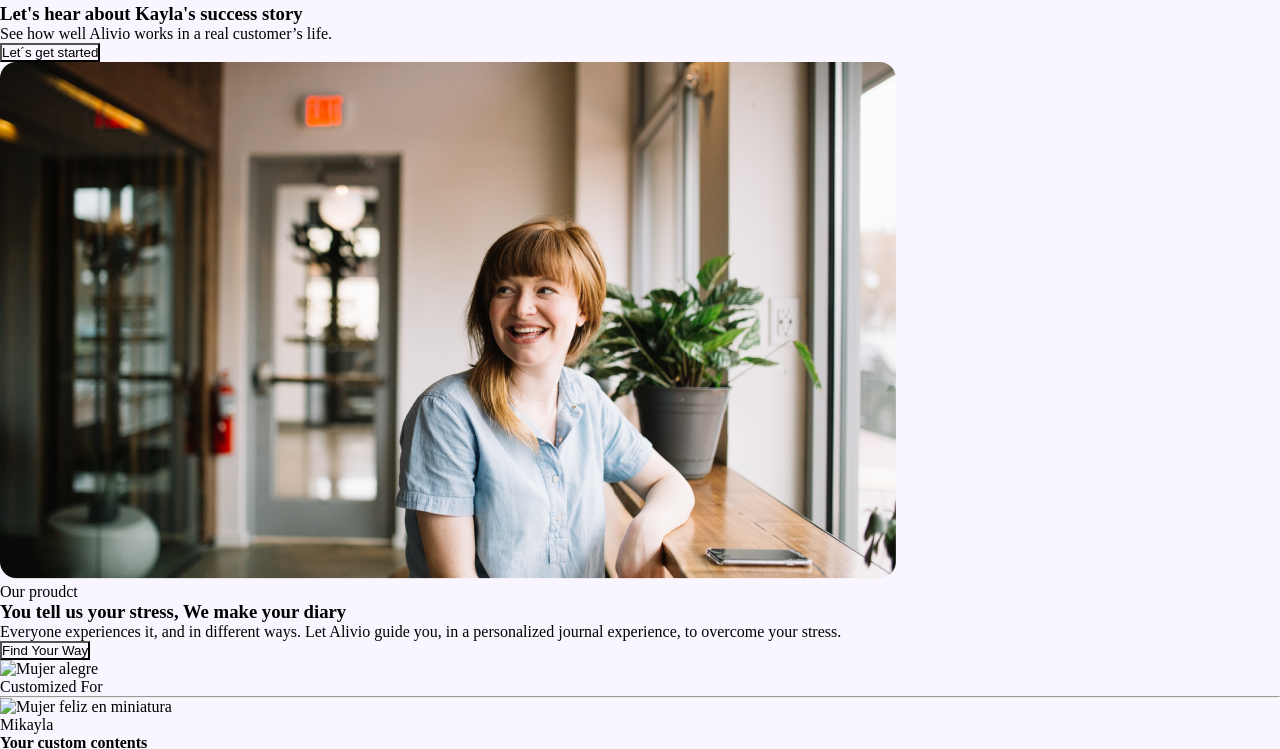
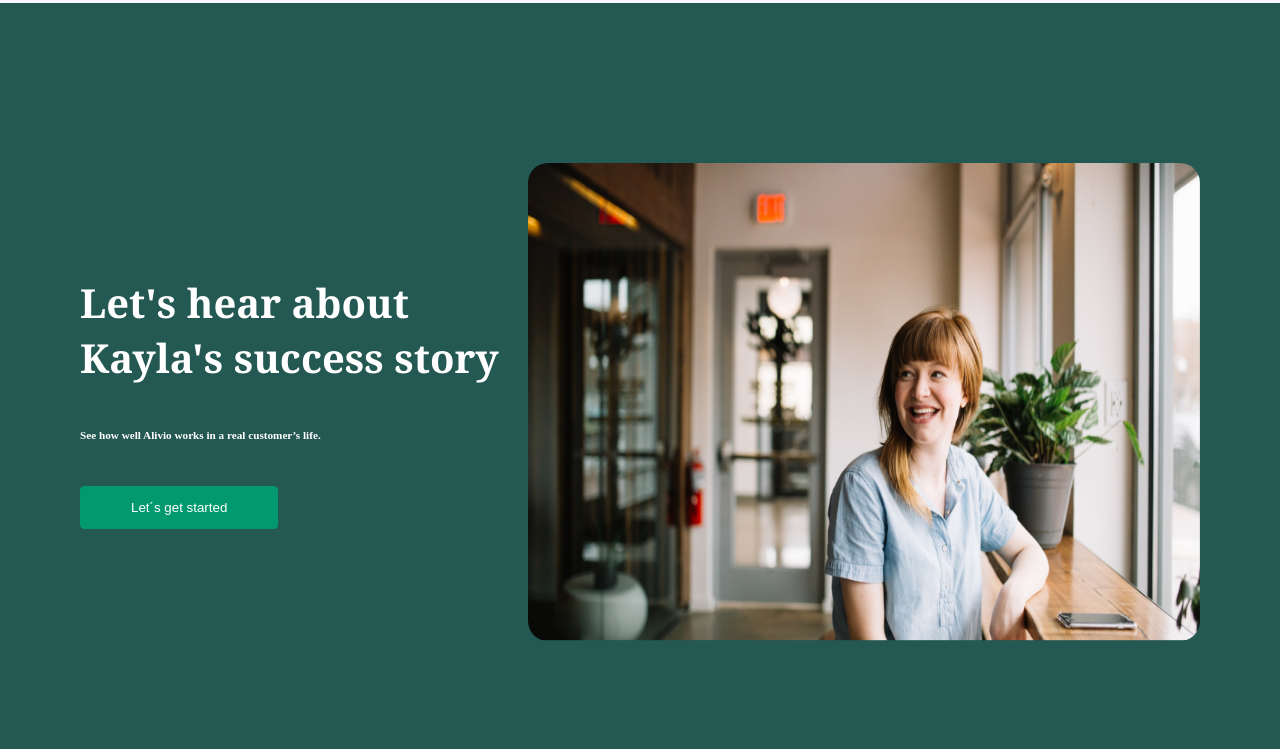
Before and after one commit to Brandon-code96/Alivio, a plain HTML site: page index.html in a window 1280 px wide. Shown: the part 2108-2857 px from the top of the page. Drawn offline with Linux system fonts and the light colour scheme.

Commit message:
Estilo a historia de clientes

```diff
--- a/index.html
+++ b/index.html
@@ -59,27 +59,25 @@
         </div>
     </article>
 
-    <section>
+    <section class="video">
         <div>
             <h3>Let's hear about Kayla's success story</h3>
             <p>See how well Alivio works in a real customer’s life. </p>
-            <button>Let´s get started</button>
+            <button class="butonStyle">Let´s get started</button>
         </div>
-        <div>
-            <img src="/images/Video.png" alt="Imagen que hace alusion a video">
-        </div>
+        <img src="/images/Video.png" alt="Imagen que hace alusion a video">
     </section>
 
-    <section>
-        <div>
+    <section class="cliente">
+        <div class="producto">
             <p>Our proudct</p>
             <h3>You tell us your stress, We make your diary</h3>
             <p>Everyone experiences it, and in different ways. Let Alivio guide you, in a personalized journal experience, to overcome your stress.</p>
-            <button>Find Your Way</button>
+            <button class="butonStyle">Find Your Way</button>
         </div>
-        <div>
+        <div class="imagen">
             <img src="/images/Customer.png" alt="Mujer alegre">
-            <div>
+            <div class="descripcion">
                 <p>Customized For</p><hr>
                 <figure>
                     <img src="/images/CustomerMiniatura.png" alt="Mujer feliz en miniatura">
--- a/style.css
+++ b/style.css
@@ -113,3 +113,90 @@ article{
 .pasos img{
     width: 20em;
 }
+
+/* Estilo a la seccion video*/
+.video{
+    background-color: #245852;
+    display: flex;
+    padding: 10em 5em;
+}
+.video h3{
+    color: #FFF;
+    font-family: Georgia, 'Times New Roman', Times, serif;
+    font-size: 2.5em;
+    font-weight: 700;
+    background-color: #245852;
+    justify-content: center;
+    align-items: center;
+}
+.video p{
+    color: #FFF;
+    font-size: 0.7em;
+    font-weight: 600;
+    background-color: #245852;
+    padding: 4em 0 ;
+}
+.video div{
+    background-color: #245852;
+    padding: 7em 0;
+}
+.video img{
+    width: 60%;
+    border-radius: 20px;
+    background-color: #245852;
+}
+
+/* Estilo al cliente*/
+.cliente{
+    display: flex;
+    flex-direction: row-reverse;
+    margin: 5em 15em;
+}
+.producto{
+    margin-left: 15%;
+}
+.producto p:first-child{
+    color: #424242;
+    font-size: 1.5em;
+    font-weight: 600;
+}
+.producto h3{
+    color: #01996D;
+    font-family: Georgia, 'Times New Roman', Times, serif;
+    font-weight: 700;
+    font-size: 3em;
+    padding: 1em 0 0.5em 0;
+}
+.producto p:nth-child(3){
+    color: #424242;
+    font-size: 1.3em;
+    font-weight: 600;
+    padding: 0.5em 0 2em 0;
+}
+.imagen img{
+    background: rgba(1, 153, 109, 0.20);
+    border-radius: 2em;
+    position: relative;
+}
+.descripcion{
+    width: 15em;
+    background-color: #FFF;
+    box-shadow: 2px -2px 20px gray;
+    position: absolute;
+    left: 20%;
+    transform: translate(-50%, -75%);
+    line-height: 2em;
+    text-align: center;
+}
+.descripcion ul li{
+    list-style-type: none;
+}
+.descripcion hr{
+    background-color: #000;
+    width: 50%;
+    margin: auto;
+}
+figure img{
+    border-radius: 50%;
+    margin-top: 7px;
+}
```
